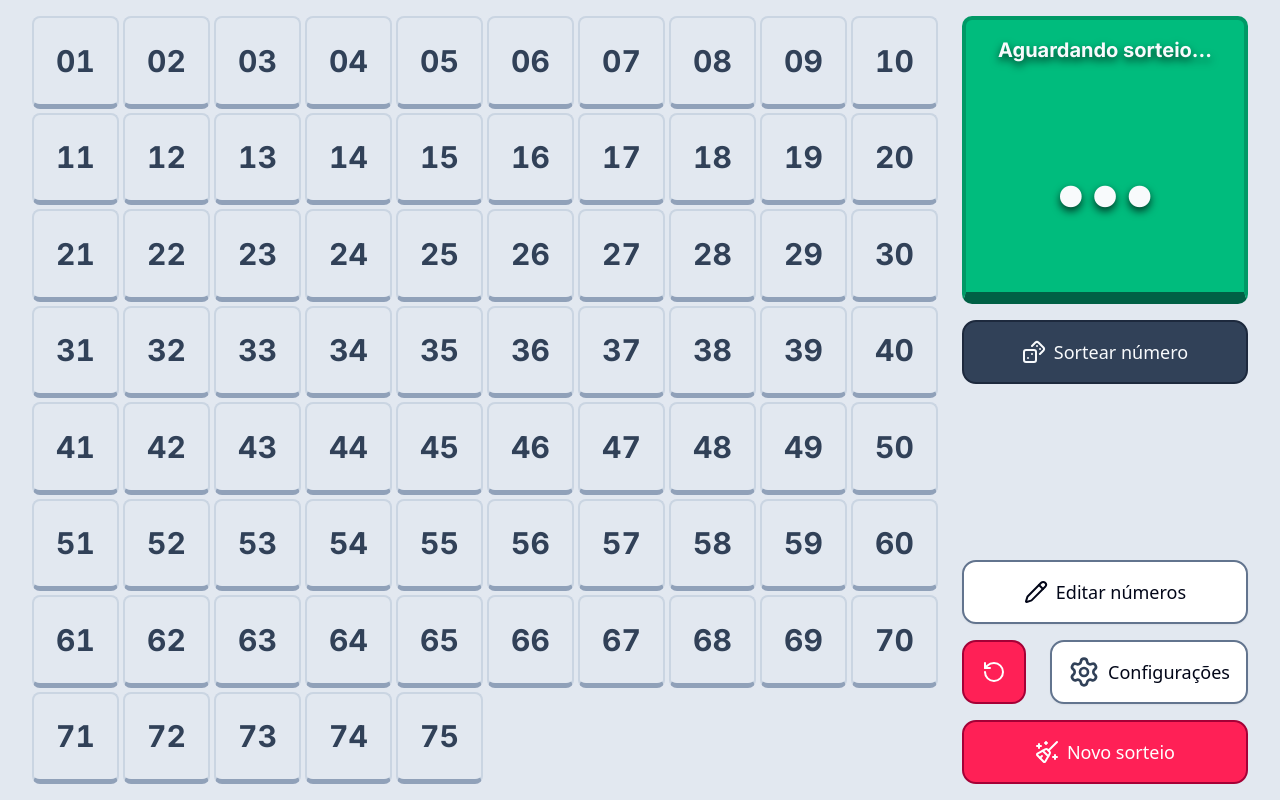
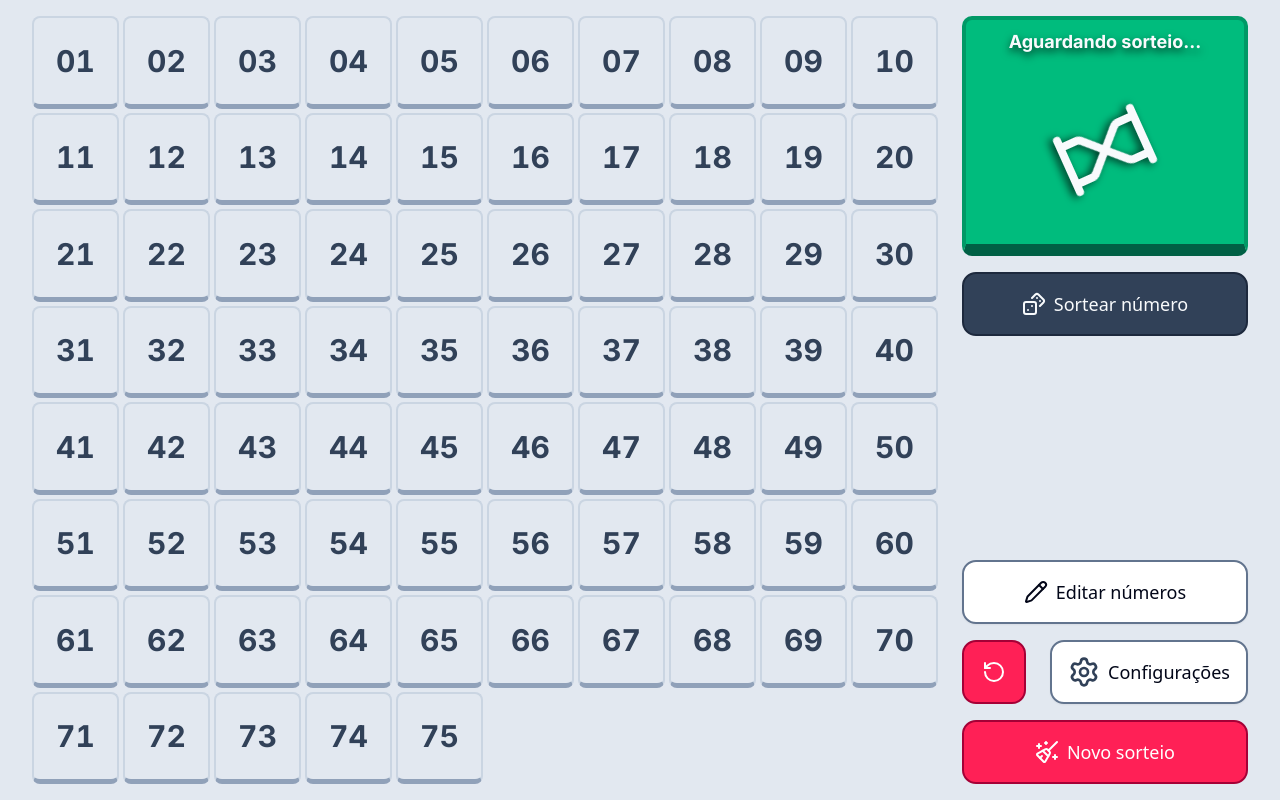
Before and after one commit to danielmnetto/sorteia-bingo, a Next.js app: page / in a window 1280 px wide. Built offline with nearby package versions, Linux system fonts and the light colour scheme.

Commit message:
Ajustar tamanho e adicionar ampulheta no lugar de reticências no painel de número da vez

```diff
--- a/components/painel-numero-da-vez.tsx
+++ b/components/painel-numero-da-vez.tsx
@@ -1,16 +1,21 @@
+import { HourglassIcon } from "lucide-react";
 import { useBingoContext } from "./context/bingo-context";
 
 const PainelNumeroDaVez = () => {
   const { numeroSorteado } = useBingoContext();
 
   return (
-    <div className="w-full h-52 lg:h-72 flex flex-col items-center bg-painel-numero-fundo border-4 border-painel-numero-borda border-b-12 border-b-painel-numero-borda-b pt-4 rounded-lg select-none">
-      <p className="font-inter font-bold text-center text-md md:text-lg lg:text-xl text-painel-numero-texto drop-shadow-lg/70">
+    <div className="w-full h-48 md:h-52 lg:h-60 pt-2 flex flex-col items-center bg-painel-numero-fundo border-4 border-painel-numero-borda border-b-12 border-b-painel-numero-borda-b rounded-lg select-none">
+      <p className="font-inter font-bold text-center text-md md:text-lg text-painel-numero-texto drop-shadow-lg/70">
         {numeroSorteado ? "Número da vez" : "Aguardando sorteio..."}
       </p>
-      <p className="font-inter font-bold text-[3rem] sm:text-[5rem] md:text-[7rem] lg:text-[8rem] text-center text-painel-numero-texto drop-shadow-lg/70 tabular-nums">
-        {numeroSorteado?.toString().padStart(2, "0") ?? "..."}
-      </p>
+      {numeroSorteado ? (
+        <p className="font-inter font-bold tabular-nums text-[3rem] sm:text-[5rem] md:text-[7rem] lg:text-[8rem] text-center text-painel-numero-texto drop-shadow-lg/70">
+          {numeroSorteado?.toString().padStart(2, "0")}
+        </p>
+      ) : (
+        <HourglassIcon className="size-24 my-auto animate-[spin_30s_linear_infinite] text-painel-numero-texto drop-shadow-lg/70" />
+      )}
     </div>
   );
 };
```
